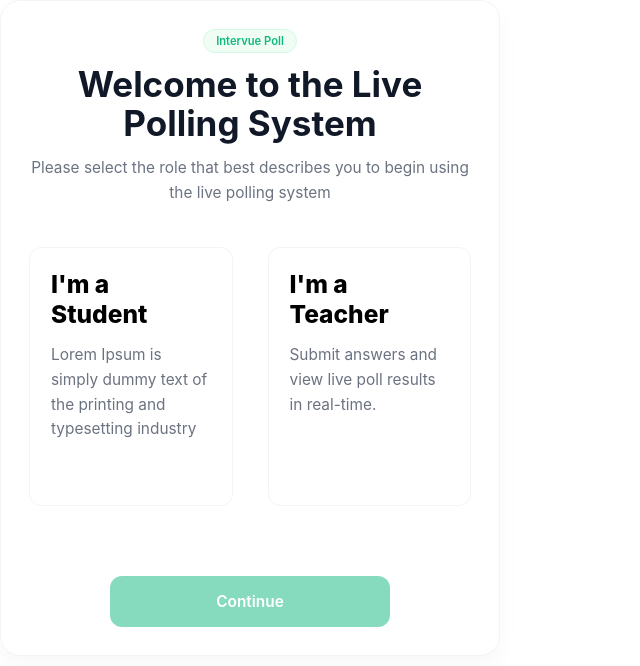
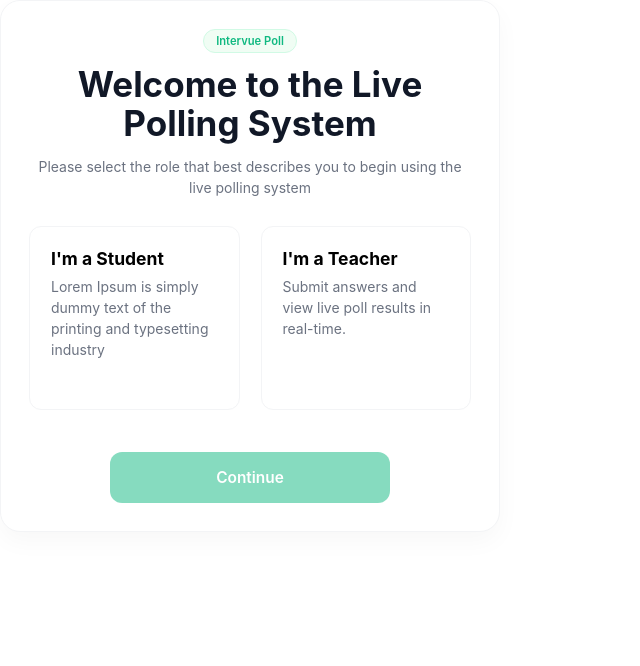
Before and after one commit to khush239/live-pooling, a React (Vite) app in the folder client/: page / in a window 1280 px wide. Shown: the top 666 px of the page, without its empty margins (0-640 px from the left). Built offline with nearby package versions, Linux system fonts and the light colour scheme; no server answers.

Commit message:
UI refinement: compact onboarding and student experience

```diff
--- a/client/src/index.css
+++ b/client/src/index.css
@@ -76,10 +76,10 @@ p {
 
 .onboarding-card p {
     color: var(--text-muted);
-    font-size: 1.1rem;
-    margin-bottom: 3rem;
-    line-height: 1.6;
-    max-width: 800px;
+    font-size: 1rem;
+    margin-bottom: 2rem;
+    line-height: 1.5;
+    max-width: 600px;
     margin-left: auto;
     margin-right: auto;
 }
@@ -87,15 +87,15 @@ p {
 .role-selector {
     display: flex;
     flex-direction: column;
-    gap: 1.5rem;
-    margin-bottom: 3rem;
+    gap: 1rem;
+    margin-bottom: 2rem;
 }
 
 @media (min-width: 768px) {
     .role-selector {
         flex-direction: row;
-        gap: 2.5rem;
-        margin-bottom: 5rem;
+        gap: 1.5rem;
+        margin-bottom: 3rem;
     }
 }
 
@@ -121,9 +121,9 @@ p {
 }
 
 .role-title {
-    margin-bottom: 1rem;
-    font-size: 1.75rem;
-    font-weight: 800;
+    margin-bottom: 0.5rem;
+    font-size: 1.25rem;
+    font-weight: 700;
 }
 
 .role-desc {
@@ -135,8 +135,8 @@ p {
 
 .input-group-centered {
     text-align: left;
-    margin: 0 auto 5rem;
-    max-width: 600px;
+    margin: 0 auto 3rem;
+    max-width: 500px;
 }
 
 .input-group-centered label {
@@ -159,7 +159,7 @@ p {
 
 .input-group-centered input:focus {
     border-color: var(--primary);
-    box-shadow: 0 0 0 5px rgba(16, 185, 129, 0.1);
+    box-shadow: 0 0 0 4px rgba(16, 185, 129, 0.05);
 }
 
 .input-group {
@@ -404,11 +404,11 @@ p {
 .option-row input {
     width: 100%;
     background: #f8fafc;
-    border: 1px solid #f1f5f9;
+    border: 1px solid #e2e8f0;
     border-radius: 10px;
-    padding: 0.75rem 1.25rem;
-    font-size: 1.1rem;
-    font-weight: 600;
+    padding: 0.75rem 1rem;
+    font-size: 1rem;
+    font-weight: 500;
     outline: none;
 }
 
```
